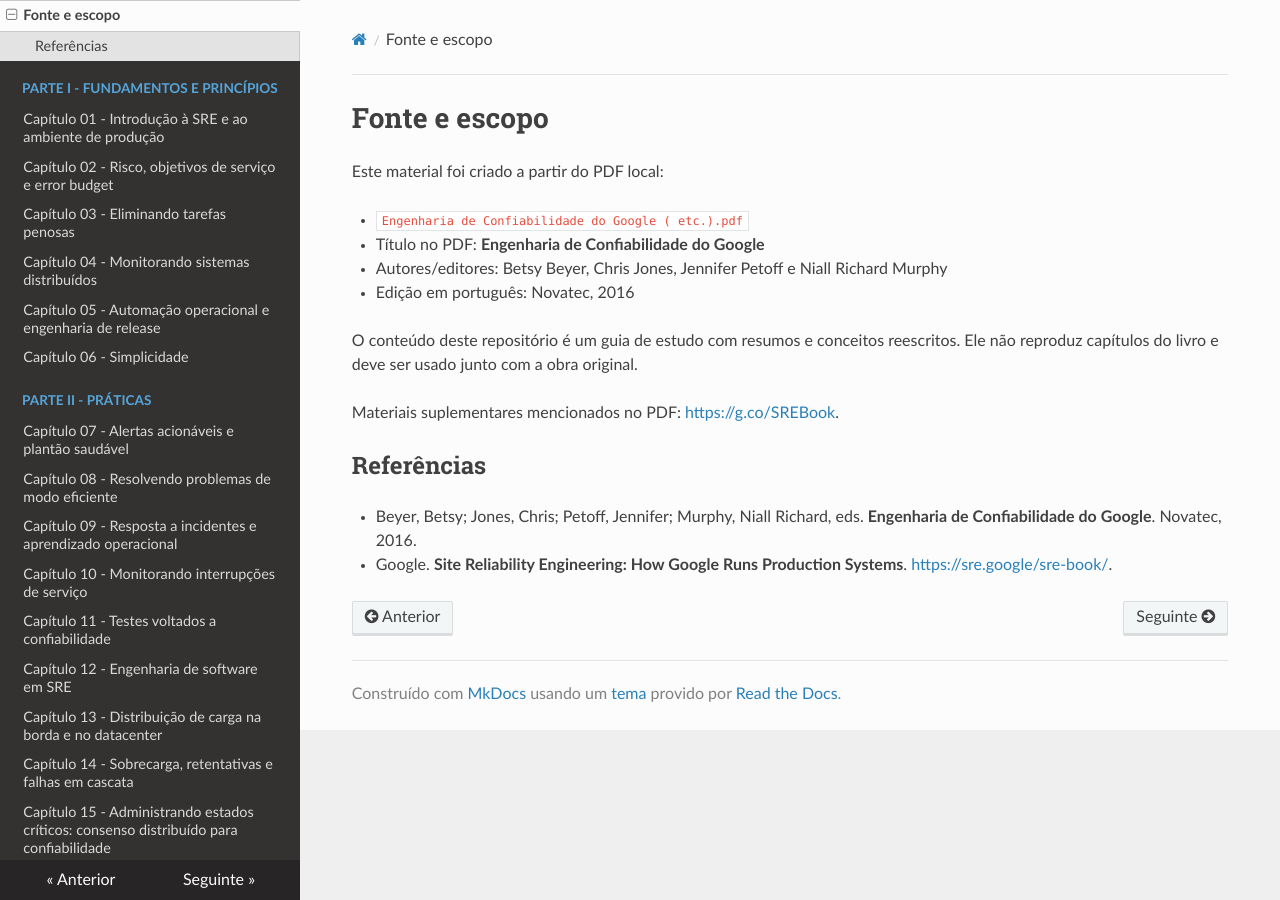
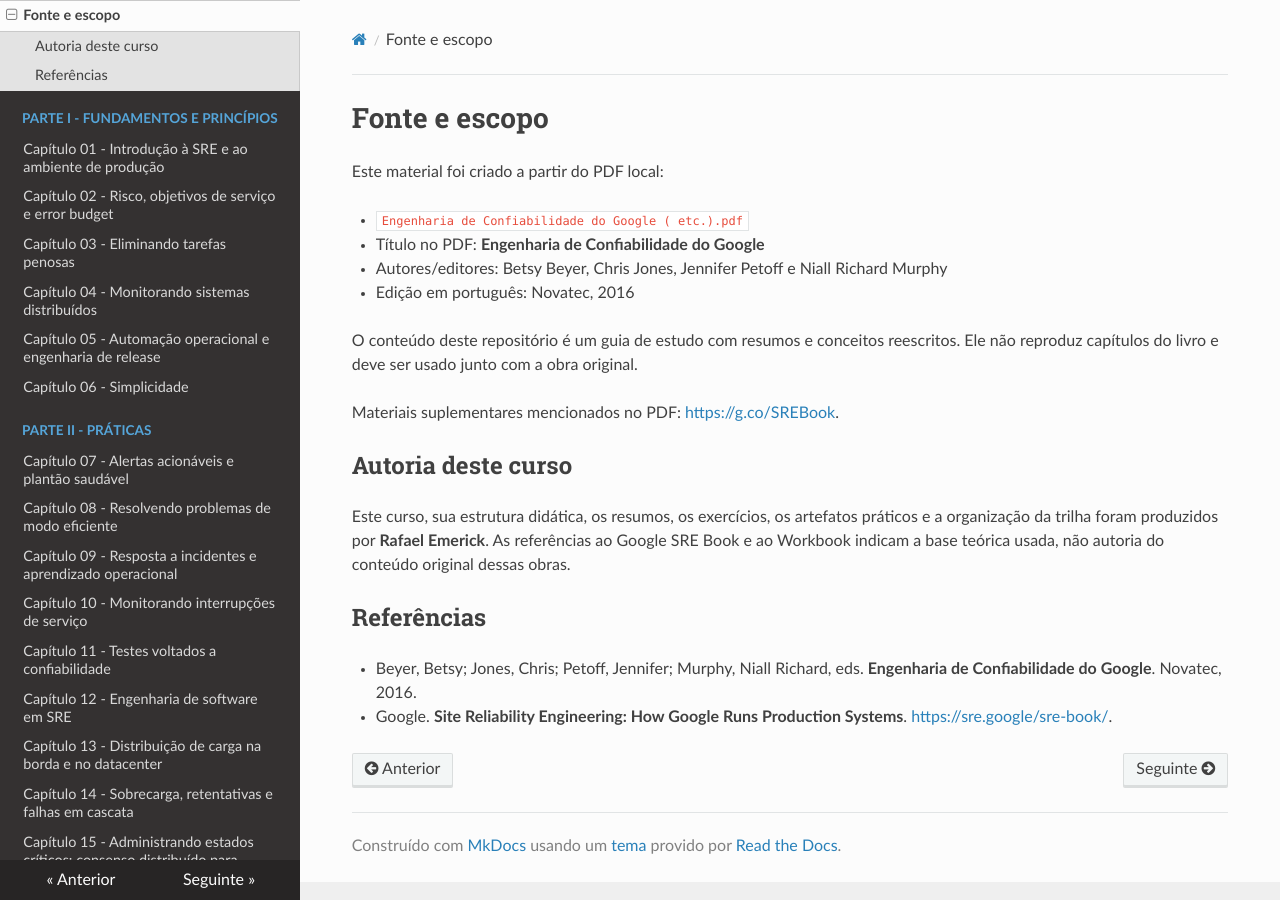
Before and after one commit to rafaelrezo/curso-engenharia-confiabilidade, an MkDocs documentation site: the page built from docs/fonte-e-escopo.md, in a window 1280 px wide. Built offline with MkDocs 1.6.1, drawn with Linux system fonts in a browser that asks for light colours; nearby versions of some CDN libraries.

Commit message:
Adiciona autoria do curso

```diff
--- a/docs/fonte-e-escopo.md
+++ b/docs/fonte-e-escopo.md
@@ -13,6 +13,13 @@
 
 Materiais suplementares mencionados no PDF: <https://g.co/SREBook>.
 
+## Autoria deste curso
+
+Este curso, sua estrutura didática, os resumos, os exercícios, os artefatos
+práticos e a organização da trilha foram produzidos por **Rafael Emerick**.
+As referências ao Google SRE Book e ao Workbook indicam a base teórica usada,
+não autoria do conteúdo original dessas obras.
+
 ## Referências
 
 - Beyer, Betsy; Jones, Chris; Petoff, Jennifer; Murphy, Niall Richard, eds. **Engenharia de Confiabilidade do Google**. Novatec, 2016.
--- a/mkdocs.yml
+++ b/mkdocs.yml
@@ -1,6 +1,7 @@
 site_name: Curso Engenharia de Confiabilidade
 site_description: Conceitos centrais e resumos de Engenharia de Confiabilidade do Google
 site_url: https://rafaelrezo.github.io/curso-engenharia-confiabilidade/
+site_author: Rafael Emerick
 theme:
   name: readthedocs
   locale: pt_BR
```
Also changed, not shown: docs/index.md (+2 -0 lines).
